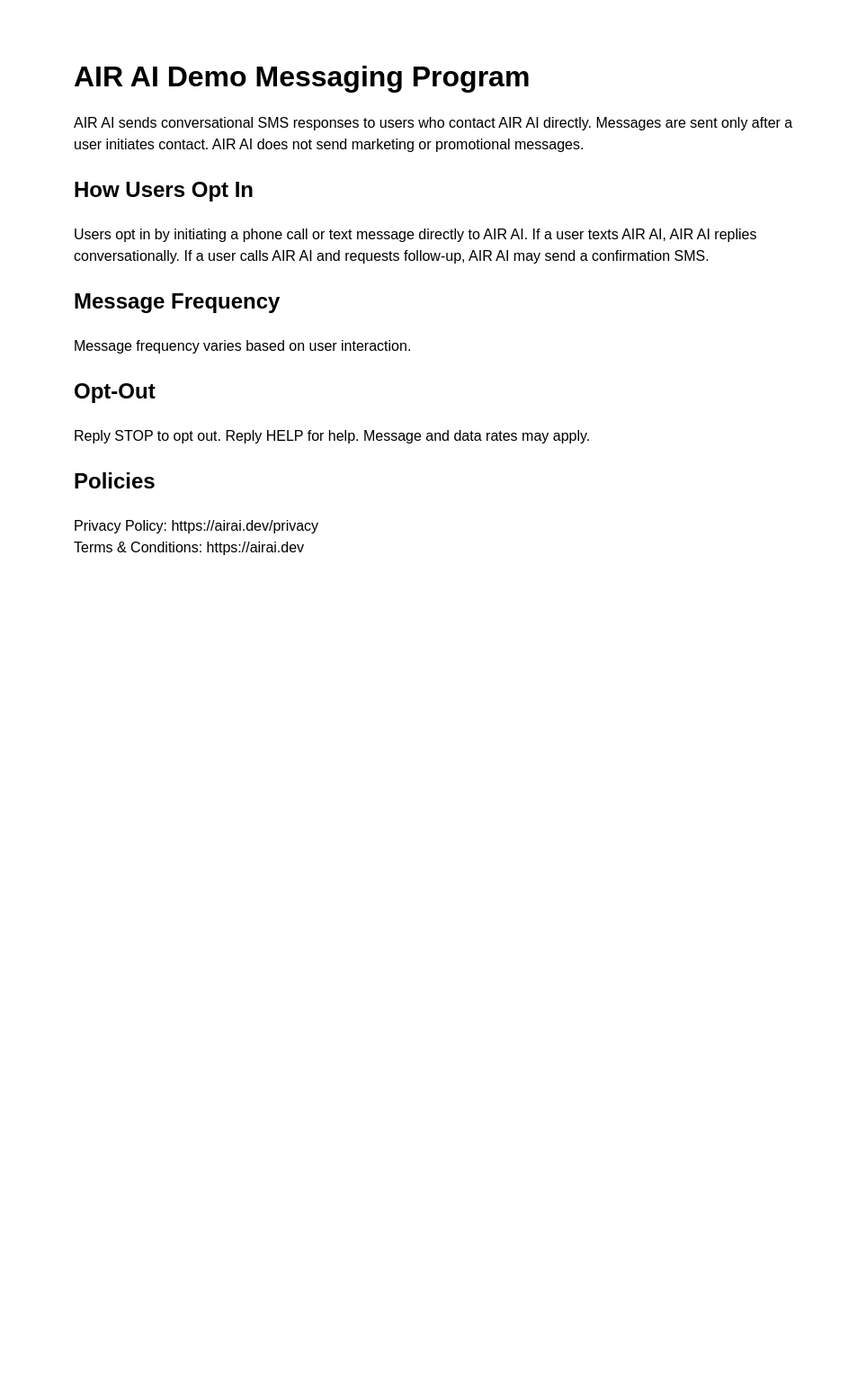
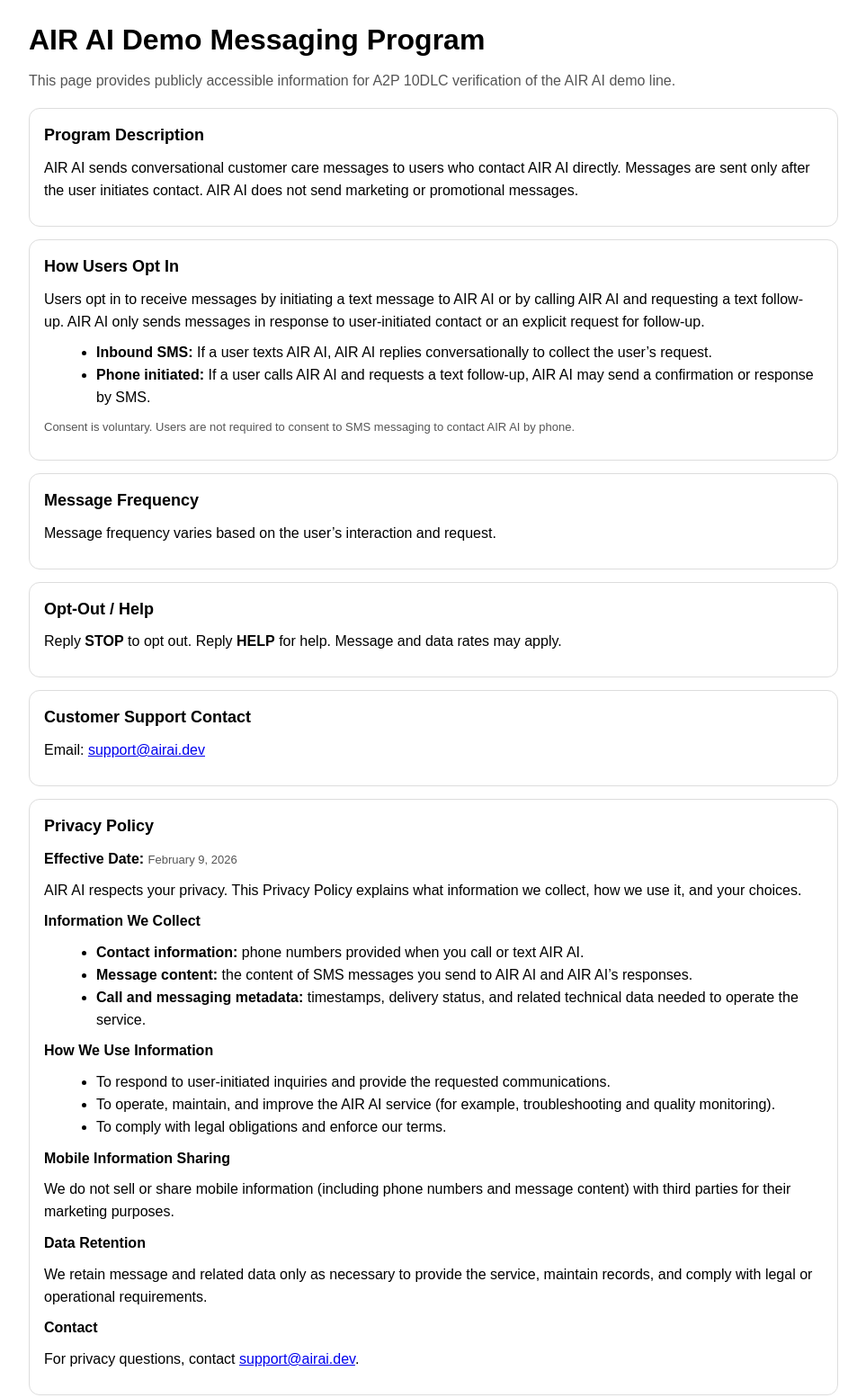
Before and after one commit to bruceairai/airai-backend, a website: page public/demo/index.html in a window 1280 px wide. Shown: the part 20-1574 px from the top of the page at 90% size, without its empty margins (158-1121 px from the left). Before the commit the page ends 800 px from the top, so only its background shows below. Drawn offline with Linux system fonts and the light colour scheme.

Commit message:
add demo compliance page

```diff
--- a/public/demo/index.html
+++ b/public/demo/index.html
@@ -1,39 +1,159 @@
 <!doctype html>
-<html>
+<html lang="en">
 <head>
-<meta charset="utf-8">
-<title>AIR AI Demo Messaging</title>
+  <meta charset="utf-8" />
+  <meta name="viewport" content="width=device-width,initial-scale=1" />
+  <title>AIR AI Demo Messaging – Program Info</title>
   <style>
-body{font-family:Arial;max-width:800px;margin:40px auto;padding:20px;line-height:1.5}
-h1{margin-bottom:10px}
+    body { font-family: Arial, system-ui, -apple-system, Segoe UI, Roboto, sans-serif; max-width: 900px; margin: 40px auto; padding: 0 16px; line-height: 1.55; }
+    h1 { margin: 0 0 8px; }
+    .muted { color: #555; margin: 0 0 18px; }
+    .card { border: 1px solid #ddd; border-radius: 12px; padding: 16px; margin: 14px 0; }
+    h2 { margin: 0 0 10px; font-size: 18px; }
+    p { margin: 10px 0; }
+    ul { margin: 8px 0 0 18px; }
+    code { background: #f4f4f4; padding: 2px 6px; border-radius: 6px; }
+    .small { font-size: 13px; color: #555; }
+    a { word-break: break-word; }
   </style>
 </head>
 <body>
 
   <h1>AIR AI Demo Messaging Program</h1>
-
-<p>
-AIR AI sends conversational SMS responses to users who contact AIR AI directly.
-Messages are sent only after a user initiates contact. AIR AI does not send marketing or promotional messages.
+  <p class="muted">
+    This page provides publicly accessible information for A2P 10DLC verification of the AIR AI demo line.
   </p>
 
+  <div class="card">
+    <h2>Program Description</h2>
+    <p>
+      AIR AI sends conversational customer care messages to users who contact AIR AI directly.
+      Messages are sent only after the user initiates contact. AIR AI does not send marketing or promotional messages.
+    </p>
+  </div>
+
+  <div class="card">
     <h2>How Users Opt In</h2>
     <p>
-Users opt in by initiating a phone call or text message directly to AIR AI.
-If a user texts AIR AI, AIR AI replies conversationally.
-If a user calls AIR AI and requests follow-up, AIR AI may send a confirmation SMS.
+      Users opt in to receive messages by initiating a text message to AIR AI or by calling AIR AI and requesting a text follow-up.
+      AIR AI only sends messages in response to user-initiated contact or an explicit request for follow-up.
+    </p>
+    <ul>
+      <li><strong>Inbound SMS:</strong> If a user texts AIR AI, AIR AI replies conversationally to collect the user’s request.</li>
+      <li><strong>Phone initiated:</strong> If a user calls AIR AI and requests a text follow-up, AIR AI may send a confirmation or response by SMS.</li>
+    </ul>
+    <p class="small">
+      Consent is voluntary. Users are not required to consent to SMS messaging to contact AIR AI by phone.
+    </p>
+  </div>
+
+  <div class="card">
+    <h2>Message Frequency</h2>
+    <p>
+      Message frequency varies based on the user’s interaction and request.
+    </p>
+  </div>
+
+  <div class="card">
+    <h2>Opt-Out / Help</h2>
+    <p>
+      Reply <strong>STOP</strong> to opt out. Reply <strong>HELP</strong> for help.
+      Message and data rates may apply.
+    </p>
+  </div>
+
+  <div class="card">
+    <h2>Customer Support Contact</h2>
+    <p>
+      Email: <a href="mailto:support@airai.dev">support@airai.dev</a>
+    </p>
+  </div>
+
+  <div class="card">
+    <h2>Privacy Policy</h2>
+    <p><strong>Effective Date:</strong> <span class="small">February 9, 2026</span></p>
+    <p>
+      AIR AI respects your privacy. This Privacy Policy explains what information we collect, how we use it, and your choices.
     </p>
 
-<h2>Message Frequency</h2>
-<p>Message frequency varies based on user interaction.</p>
+    <p><strong>Information We Collect</strong></p>
+    <ul>
+      <li><strong>Contact information:</strong> phone numbers provided when you call or text AIR AI.</li>
+      <li><strong>Message content:</strong> the content of SMS messages you send to AIR AI and AIR AI’s responses.</li>
+      <li><strong>Call and messaging metadata:</strong> timestamps, delivery status, and related technical data needed to operate the service.</li>
+    </ul>
 
-<h2>Opt-Out</h2>
-<p>Reply STOP to opt out. Reply HELP for help. Message and data rates may apply.</p>
+    <p><strong>How We Use Information</strong></p>
+    <ul>
+      <li>To respond to user-initiated inquiries and provide the requested communications.</li>
+      <li>To operate, maintain, and improve the AIR AI service (for example, troubleshooting and quality monitoring).</li>
+      <li>To comply with legal obligations and enforce our terms.</li>
+    </ul>
 
-<h2>Policies</h2>
+    <p><strong>Mobile Information Sharing</strong></p>
     <p>
-Privacy Policy: https://airai.dev/privacy<br>
-Terms & Conditions: https://airai.dev
+      We do not sell or share mobile information (including phone numbers and message content) with third parties for their marketing purposes.
+    </p>
+
+    <p><strong>Data Retention</strong></p>
+    <p>
+      We retain message and related data only as necessary to provide the service, maintain records, and comply with legal or operational requirements.
+    </p>
+
+    <p><strong>Contact</strong></p>
+    <p>
+      For privacy questions, contact <a href="mailto:support@airai.dev">support@airai.dev</a>.
+    </p>
+  </div>
+
+  <div class="card">
+    <h2>Terms &amp; Conditions</h2>
+    <p><strong>Effective Date:</strong> <span class="small">February 9, 2026</span></p>
+
+    <p><strong>Program Name</strong></p>
+    <p>AIR AI Demo Messaging Program</p>
+
+    <p><strong>Program Description</strong></p>
+    <p>
+      AIR AI provides conversational customer care messaging to users who contact AIR AI directly.
+      Messages are sent only after user-initiated contact or an explicit request for follow-up. No marketing or promotional messages are sent.
+    </p>
+
+    <p><strong>Message Frequency</strong></p>
+    <p>Message frequency varies based on the user’s interaction and request.</p>
+
+    <p><strong>Message and Data Rates</strong></p>
+    <p>Message and data rates may apply.</p>
+
+    <p><strong>Customer Support</strong></p>
+    <p>Email: <a href="mailto:support@airai.dev">support@airai.dev</a></p>
+
+    <p><strong>Opt-Out Instructions</strong></p>
+    <p>
+      Reply <strong>STOP</strong> to opt out. Reply <strong>HELP</strong> for help.
+    </p>
+
+    <p><strong>Carrier Disclaimer</strong></p>
+    <p>Carriers are not liable for any delayed or undelivered messages.</p>
+
+    <p><strong>Service Availability</strong></p>
+    <p>
+      AIR AI does not guarantee message delivery. Delivery is subject to carrier availability and network conditions.
+    </p>
+
+    <p><strong>Acceptable Use</strong></p>
+    <p>
+      You agree not to use the service for unlawful, abusive, or harmful purposes. We may suspend messaging to comply with legal requirements or carrier policies.
+    </p>
+
+    <p><strong>Privacy Policy</strong></p>
+    <p>
+      For information about how we collect and use data, see the Privacy Policy on this page above.
+    </p>
+  </div>
+
+  <p class="small">
+    Last updated: February 9, 2026
   </p>
 
 </body>
```
Lines whose indentation alone changed are shown as unchanged.
